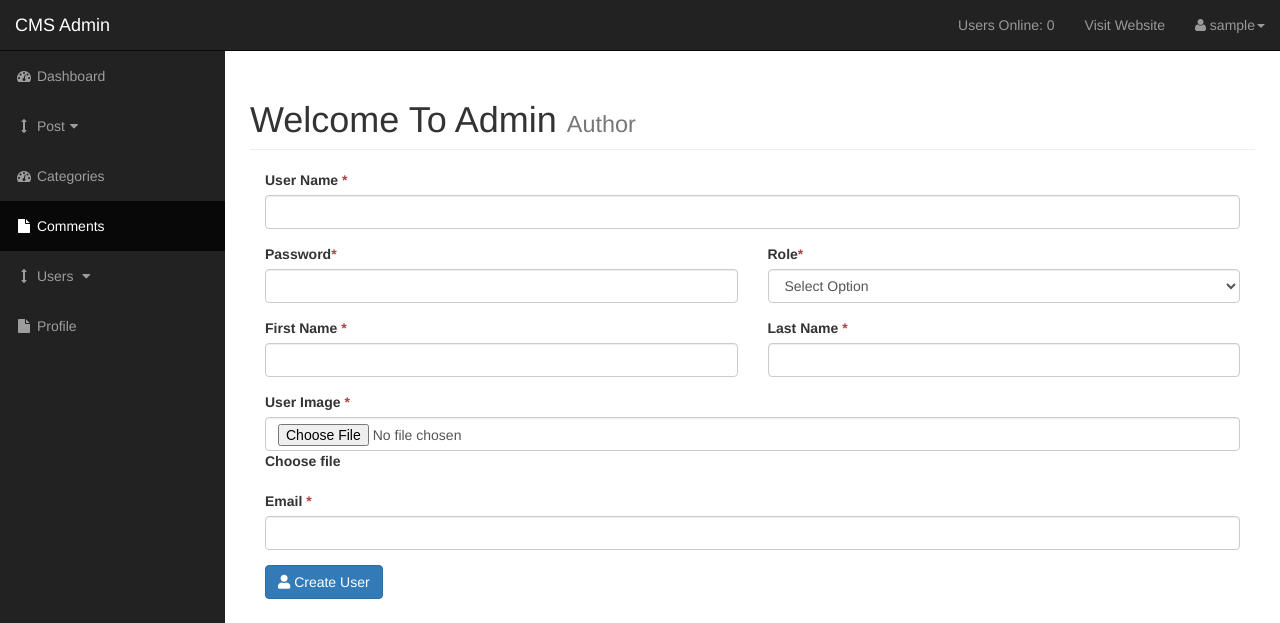
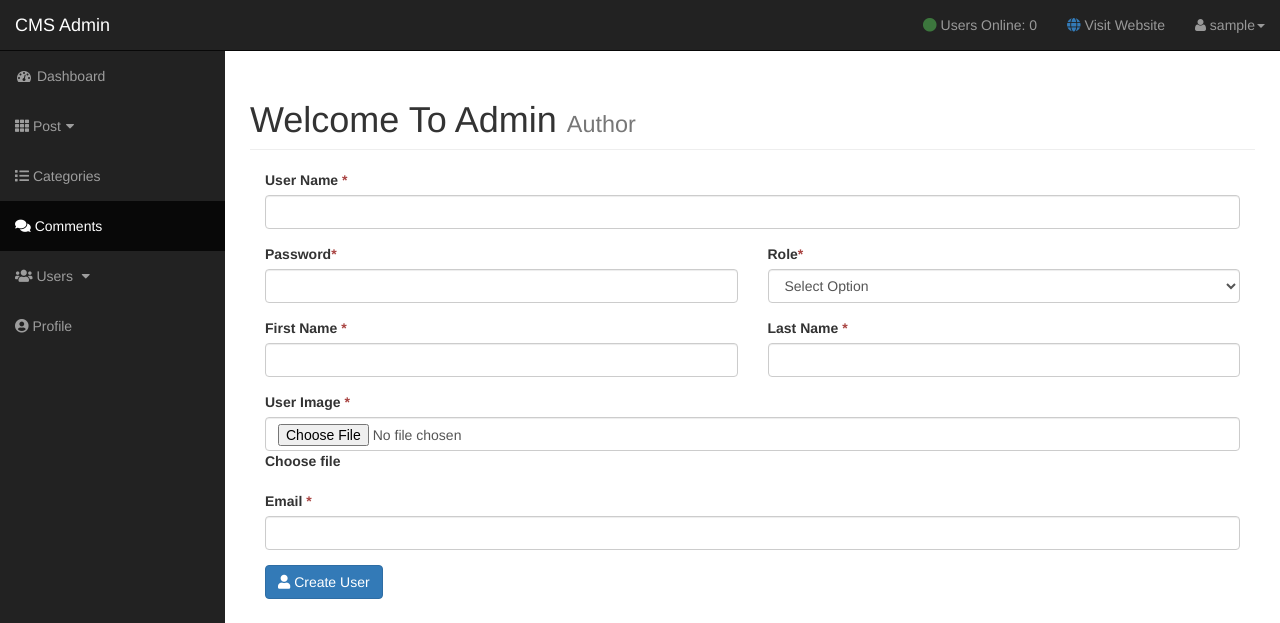
Before and after one commit to coderkhayrul/cms-application, a PHP site: page /admin/users.php?source=add_user in a window 1280 px wide. Shown: the top 623 px of the page. Run offline with PHP 8.4, Linux system fonts and the light colour scheme; the visitor is signed in with stand-in values (Sample User, id 1); data that the repository does not hold is empty; some libraries are stand-ins or nearby versions.

Commit message:
Font icon update

```diff
--- a/admin/includes/add_user.php
+++ b/admin/includes/add_user.php
@@ -11,7 +11,7 @@ if (isset($_POST['create_user'])){
     $user_image_temp = $_FILES['image']['tmp_name'];
     move_uploaded_file($user_image_temp,"../users_image/".$user_image);
 
-    $password = password_hash($user_password, PASSWORD_BCRYPT, array('cost' => 10));
+    $password = password_hash($user_password, PASSWORD_BCRYPT, array('cost' => 12));
     $query = "INSERT INTO users(username,user_password,user_firstname,user_lastname,user_email,user_role,user_image)";
     $query .="VALUES ('$username','$password','$user_firstname','$user_lastname','$user_email','$user_role','$user_image')";
     $create_user_query =mysqli_query($connection, $query);
--- a/admin/includes/admin_navigation.php
+++ b/admin/includes/admin_navigation.php
@@ -11,9 +11,9 @@
     </div>
     <!-- Top Menu Items -->
     <ul class="nav navbar-right top-nav">
-        <li><a href="">Users Online: <?php echo users_online() ?></a></li>
+        <li><a href=""><i class="fas fa-circle text-success"></i> Users Online: <?php echo users_online() ?></a></li>
 <!--        <li><a href="">Users Online: <span class="useronline"></span></a></li>-->
-        <li><a target="_blank" href="../index.php">Visit Website</a></li>
+        <li><a target="_blank" href="../index.php"><i class="fas fa-globe text-primary"></i> Visit Website</a></li>
         <li class="dropdown">
             <a href="#" class="dropdown-toggle" data-toggle="dropdown"><i class="fa fa-user"></i>
                 <?php
@@ -31,7 +31,7 @@
                 </li>
                 <li class="divider"></li>
                 <li>
-                    <a href=" ../includes/logout.php"><i class="fa fa-fw fa-power-off"></i> Log Out</a>
+                    <a href=" ../includes/logout.php"><i class="fa fa-fw fa-power-off text-danger"></i> Log Out</a>
                 </li>
             </ul>
         </li>
--- a/admin/includes/admin_sidebar.php
+++ b/admin/includes/admin_sidebar.php
@@ -4,35 +4,35 @@
             <a href="index.php"><i class="fa fa-fw fa-dashboard"></i> Dashboard</a>
         </li>
         <li>
-            <a href="javascript:" data-toggle="collapse" data-target="#posts_dropdown"><i class="fa fa-fw fa-arrows-v"></i> Post<i class="fa fa-fw fa-caret-down"></i></a>
+            <a href="javascript:" data-toggle="collapse" data-target="#posts_dropdown"><i class="fas fa-th"></i> Post<i class="fa fa-fw fa-caret-down"></i></a>
             <ul id="posts_dropdown" class="collapse">
                 <li>
-                    <a href="posts.php">View All Post</a>
+                    <a href="posts.php"><i class="fas fa-eye"></i> View All Post</a>
                 </li>
                 <li>
-                    <a href="posts.php?source=add_post">Add Post</a>
+                    <a href="posts.php?source=add_post"><i class="fas fa-plus"></i> Add Post</a>
                 </li>
             </ul>
         </li>
         <li>
-            <a href="categories.php"><i class="fa fa-fw fa-dashboard"></i> Categories</a>
+            <a href="categories.php"><i class="fas fa-list"></i> Categories</a>
         </li>
         <li class="active">
-            <a href="comments.php"><i class="fa fa-fw fa-file"></i> Comments</a>
+            <a href="comments.php"><i class="fas fa-comments"></i> Comments</a>
         </li>
         <li>
-            <a href="javascript:;" data-toggle="collapse" data-target="#demo"><i class="fa fa-fw fa-arrows-v"></i> Users <i class="fa fa-fw fa-caret-down"></i></a>
+            <a href="javascript:;" data-toggle="collapse" data-target="#demo"><i class="fas fa-users"></i> Users <i class="fa fa-fw fa-caret-down"></i></a>
             <ul id="demo" class="collapse">
                 <li>
-                    <a href="users.php">View All User</a>
+                    <a href="users.php"><i class="fas fa-eye"></i> View All User</a>
                 </li>
                 <li>
-                    <a href="users.php?source=add_user">Add User</a>
+                    <a href="users.php?source=add_user"><i class="fas fa-plus"></i> Add User</a>
                 </li>
             </ul>
         </li>
         <li>
-            <a href="profile.php"><i class="fa fa-fw fa-file"></i> Profile</a>
+            <a href="profile.php"><i class="fas fa-user-circle"></i> Profile</a>
         </li>
     </ul>
 </div>
--- a/admin/includes/edit_user.php
+++ b/admin/includes/edit_user.php
@@ -88,7 +88,6 @@ if (isset($_POST['update_user'])) {
                 $hash_password = password_hash($user_password, PASSWORD_BCRYPT, array('cost' => 12));
             }
         }
-
         $query = "UPDATE users SET username = '{$username}', user_password = '{$user_password}', user_firstname = '{$user_firstname}', user_lastname = '{$user_lastname}',
         user_role = '{$user_role}', user_email = '{$user_email}', user_image = '$user_image' WHERE user_id = $user_id ";
         $select_user_query = mysqli_query($connection,$query);
```
Also changed, not shown: admin/profile.php (+20 -9 lines), includes/login.php (+5 -5 lines).
